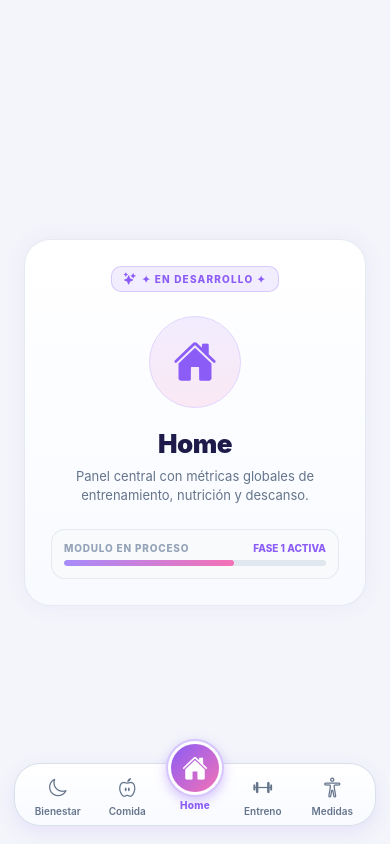
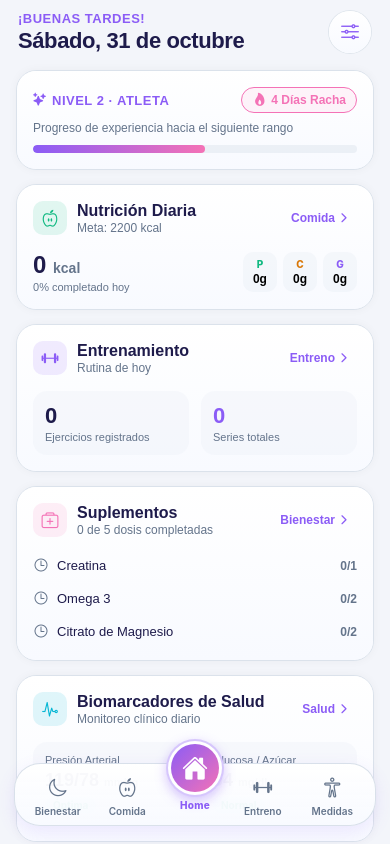
Before and after one commit to Sertic77/Evolve, a React Native app: screen / in a window 390 px wide. Built offline with nearby package versions, Linux system fonts and the light colour scheme.

Commit message:
fix: renderizar HomeScreen en App.tsx cuando tab es home

```diff
--- a/App.tsx
+++ b/App.tsx
@@ -99,26 +99,22 @@ export default function App() {
 
   return (
     <SafeAreaProvider>
-      <SafeAreaView style={styles.rootSafeArea} edges={['top']}>
+      <SafeAreaView style={[styles.rootSafeArea, { backgroundColor: palette.bg }]} edges={['top']}>
         {/* StatusBar en dark para contraste sobre fondo claro */}
-        <StatusBar style="dark" />
+        <StatusBar style={palette.isDark ? 'light' : 'dark'} />
 
         {/* Pantalla Activa */}
         <View style={styles.mainContent}>
-          {tab === 'sleep' ? (
+          {tab === 'home' ? (
+            <HomeScreen onNavigate={(newTab) => setTab(newTab)} />
+          ) : tab === 'sleep' ? (
             <WellnessScreen />
           ) : tab === 'food' ? (
             <FoodScreen />
           ) : tab === 'train' ? (
             <TrainScreen />
-          ) : tab === 'measure' ? (
+          ) : (
             <MeasureScreen />
-          ) : (
-            <ComingSoonHUD
-              title={currentLabel}
-              icon={currentIcon}
-              subtitle={getSubtitle(tab)}
-            />
           )}
         </View>
 
```
